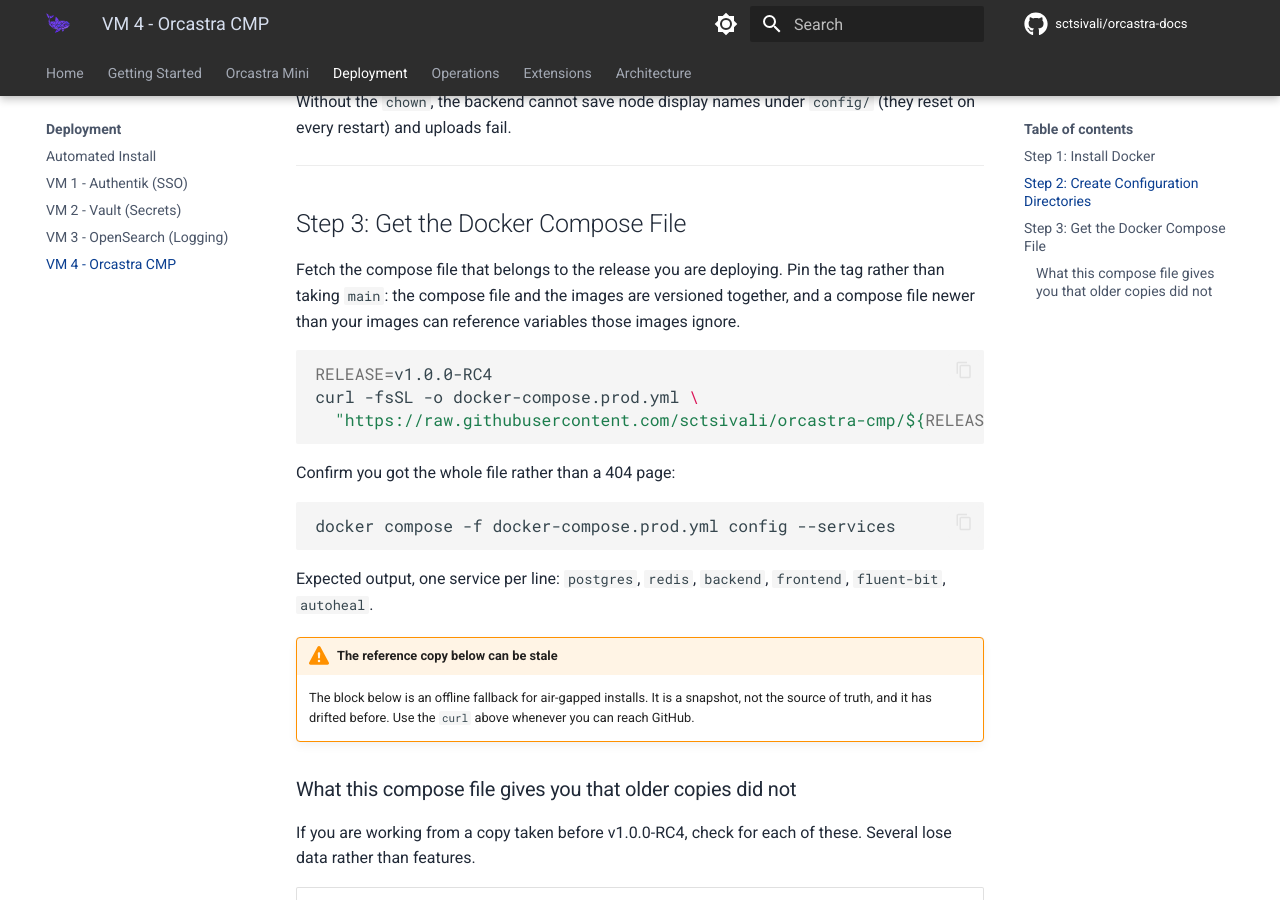
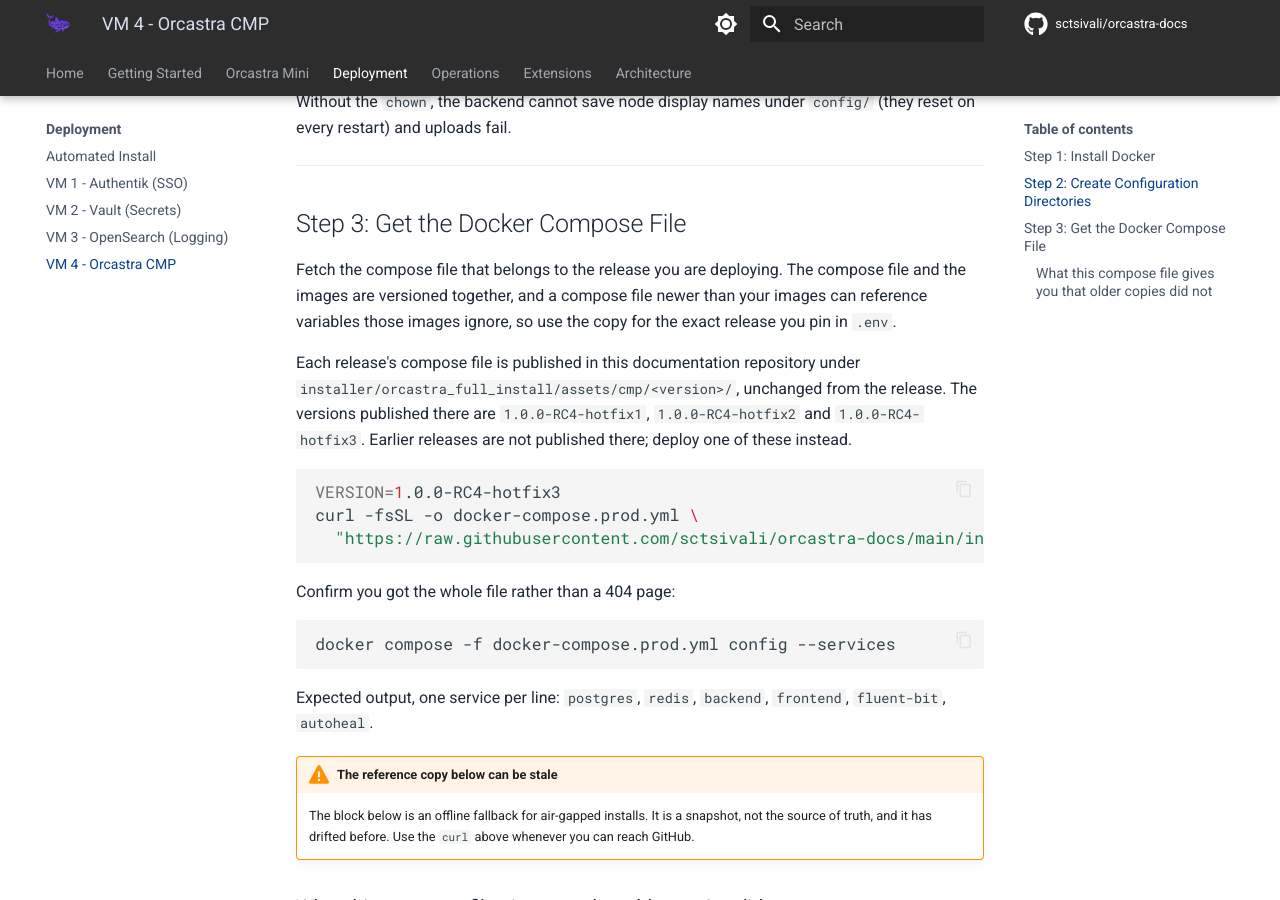
Before and after one commit to sctsivali/orcastra-docs, an MkDocs documentation site: the page built from docs/deployment/vm4-dashboard.md, in a window 1280 px wide and 900 px high, scrolled down 1072 px. Built offline with MkDocs 1.6.1 and Material for MkDocs 9.7.7, drawn with Linux system fonts in a browser that asks for light colours; comment, search, counter and statistics services are not loaded; the version menu is left out.

Commit message:
docs(deployment): fetch the release compose file from this repository
VM 4 Step 3 and the upgrade preflight downloaded docker-compose.prod.yml
from the CMP source repository, which is private, so every reader got
a 404. The same files are published here under
installer/orcastra_full_install/assets/cmp/<version>/ and checked by
sha256 against the release. Both pages now fetch from there, default
to 1.0.0-RC4-hotfix3 and name the versions that are published.

````diff
--- a/docs/deployment/vm4-dashboard.md
+++ b/docs/deployment/vm4-dashboard.md
@@ -44,14 +44,19 @@
 
 ## Step 3: Get the Docker Compose File
 
-Fetch the compose file that belongs to the release you are deploying. Pin the tag rather
-than taking `main`: the compose file and the images are versioned together, and a compose
-file newer than your images can reference variables those images ignore.
+Fetch the compose file that belongs to the release you are deploying. The compose file and
+the images are versioned together, and a compose file newer than your images can reference
+variables those images ignore, so use the copy for the exact release you pin in `.env`.
+
+Each release's compose file is published in this documentation repository under
+`installer/orcastra_full_install/assets/cmp/<version>/`, unchanged from the release. The
+versions published there are `1.0.0-RC4-hotfix1`, `1.0.0-RC4-hotfix2` and `1.0.0-RC4-hotfix3`.
+Earlier releases are not published there; deploy one of these instead.
 
 ```bash
-RELEASE=v1.0.0-RC4
+VERSION=1.0.0-RC4-hotfix3
 curl -fsSL -o docker-compose.prod.yml \
-  "https://raw.githubusercontent.com/sctsivali/orcastra-cmp/${RELEASE}/docker-compose.prod.yml"
+  "https://raw.githubusercontent.com/sctsivali/orcastra-docs/main/installer/orcastra_full_install/assets/cmp/${VERSION}/docker-compose.prod.yml"
 ```
 
 Confirm you got the whole file rather than a 404 page:
````
Also changed, not shown: docs/operations/upgrading.md (+6 -3 lines).
